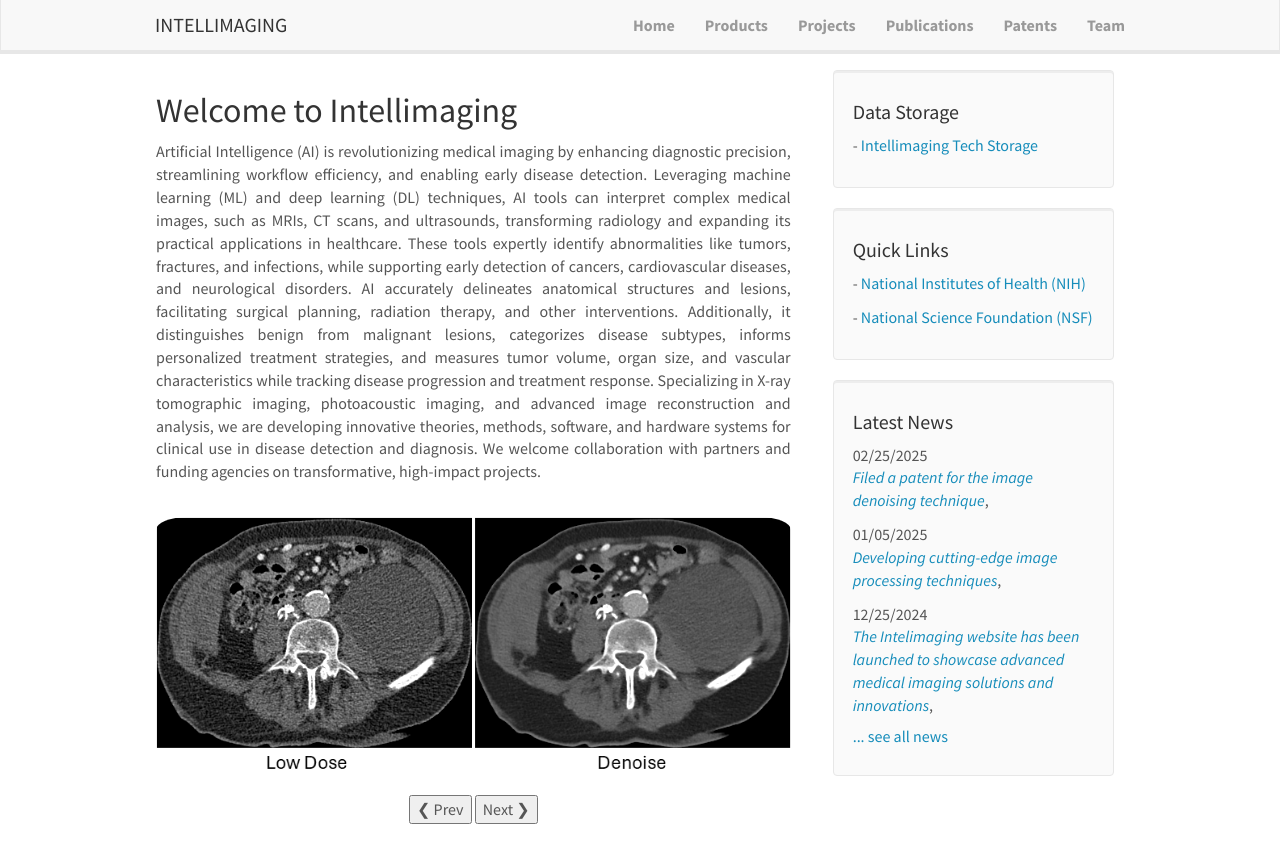
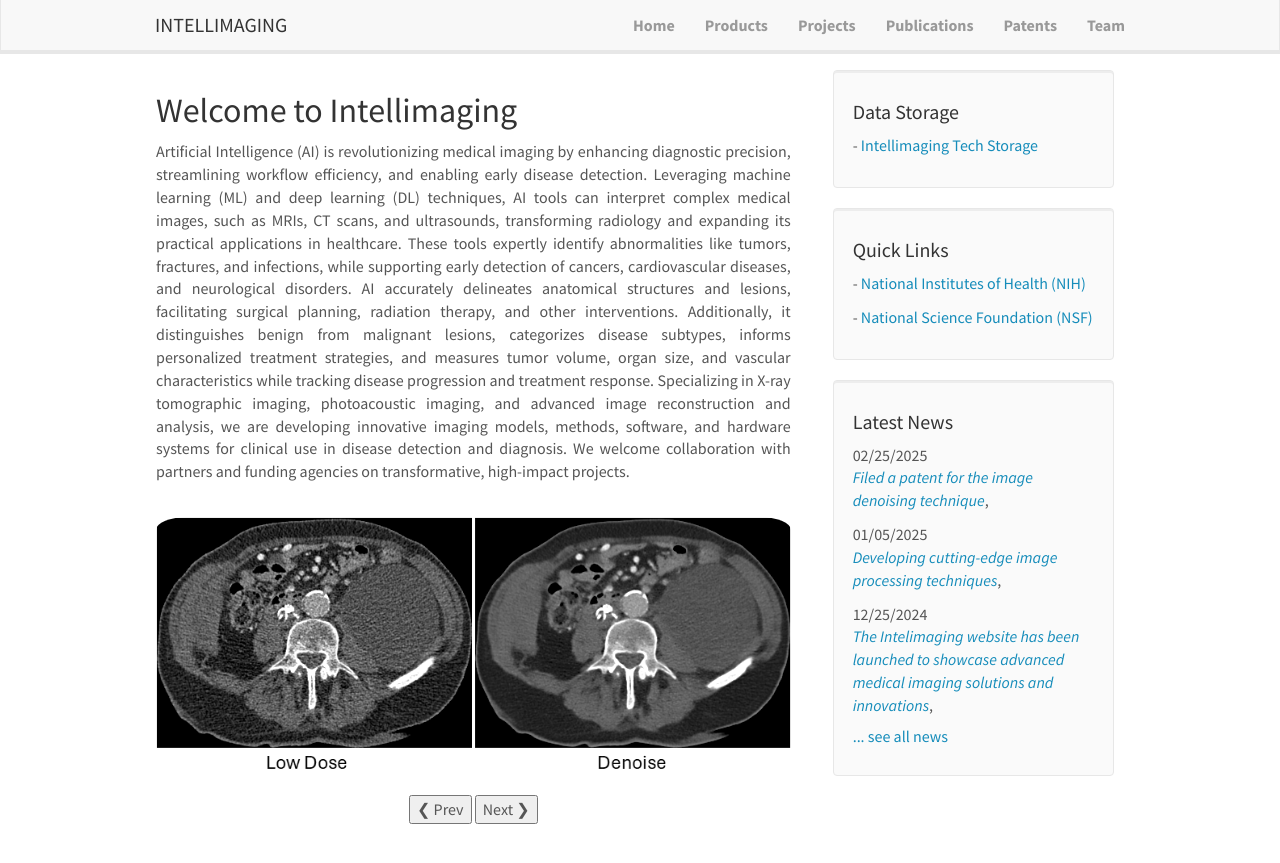
Before and after one commit to intellimaging/intellimaging.github.io, a Jekyll site: the page built from _pages/home.md, in a window 1280 px wide. Shown: the top 863 px of the page. Built offline with Jekyll 4.4.1, drawn with Linux system fonts in a browser that asks for light colours.

Commit message:
Update home.md

```diff
--- a/_pages/home.md
+++ b/_pages/home.md
@@ -71,7 +71,7 @@ permalink: /
 </head>
 
 <body>
-<p style="text-align: justify;">Artificial Intelligence (AI) is revolutionizing medical imaging by enhancing diagnostic precision, streamlining workflow efficiency, and enabling early disease detection. Leveraging machine learning (ML) and deep learning (DL) techniques, AI tools can interpret complex medical images, such as MRIs, CT scans, and ultrasounds, transforming radiology and expanding its practical applications in healthcare. These tools expertly identify abnormalities like tumors, fractures, and infections, while supporting early detection of cancers, cardiovascular diseases, and neurological disorders. AI accurately delineates anatomical structures and lesions, facilitating surgical planning, radiation therapy, and other interventions. Additionally, it distinguishes benign from malignant lesions, categorizes disease subtypes, informs personalized treatment strategies, and measures tumor volume, organ size, and vascular characteristics while tracking disease progression and treatment response. Specializing in X-ray tomographic imaging, photoacoustic imaging, and advanced image reconstruction and analysis, we are developing innovative theories, methods, software, and hardware systems for clinical use in disease detection and diagnosis. We welcome collaboration with partners and funding agencies on transformative, high-impact projects.</p>
+<p style="text-align: justify;">Artificial Intelligence (AI) is revolutionizing medical imaging by enhancing diagnostic precision, streamlining workflow efficiency, and enabling early disease detection. Leveraging machine learning (ML) and deep learning (DL) techniques, AI tools can interpret complex medical images, such as MRIs, CT scans, and ultrasounds, transforming radiology and expanding its practical applications in healthcare. These tools expertly identify abnormalities like tumors, fractures, and infections, while supporting early detection of cancers, cardiovascular diseases, and neurological disorders. AI accurately delineates anatomical structures and lesions, facilitating surgical planning, radiation therapy, and other interventions. Additionally, it distinguishes benign from malignant lesions, categorizes disease subtypes, informs personalized treatment strategies, and measures tumor volume, organ size, and vascular characteristics while tracking disease progression and treatment response. Specializing in X-ray tomographic imaging, photoacoustic imaging, and advanced image reconstruction and analysis, we are developing innovative imaging models, methods, software, and hardware systems for clinical use in disease detection and diagnosis. We welcome collaboration with partners and funding agencies on transformative, high-impact projects.</p>
 <br>
 <div class="image-gallery">
      <a href="#" onclick="openModal('{{ site.url }}{{ site.baseurl }}/images/Slide1.PNG', 'Image1')">
```
